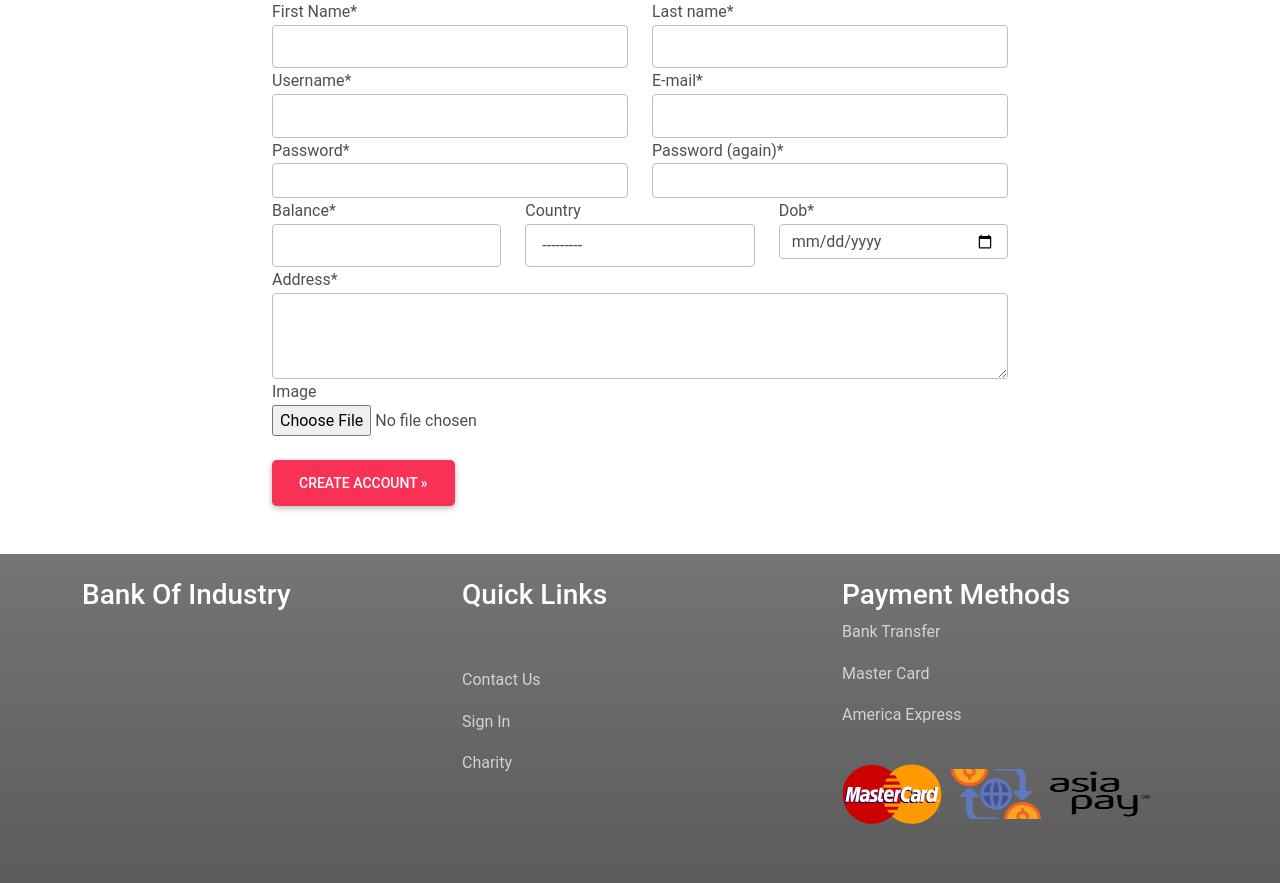
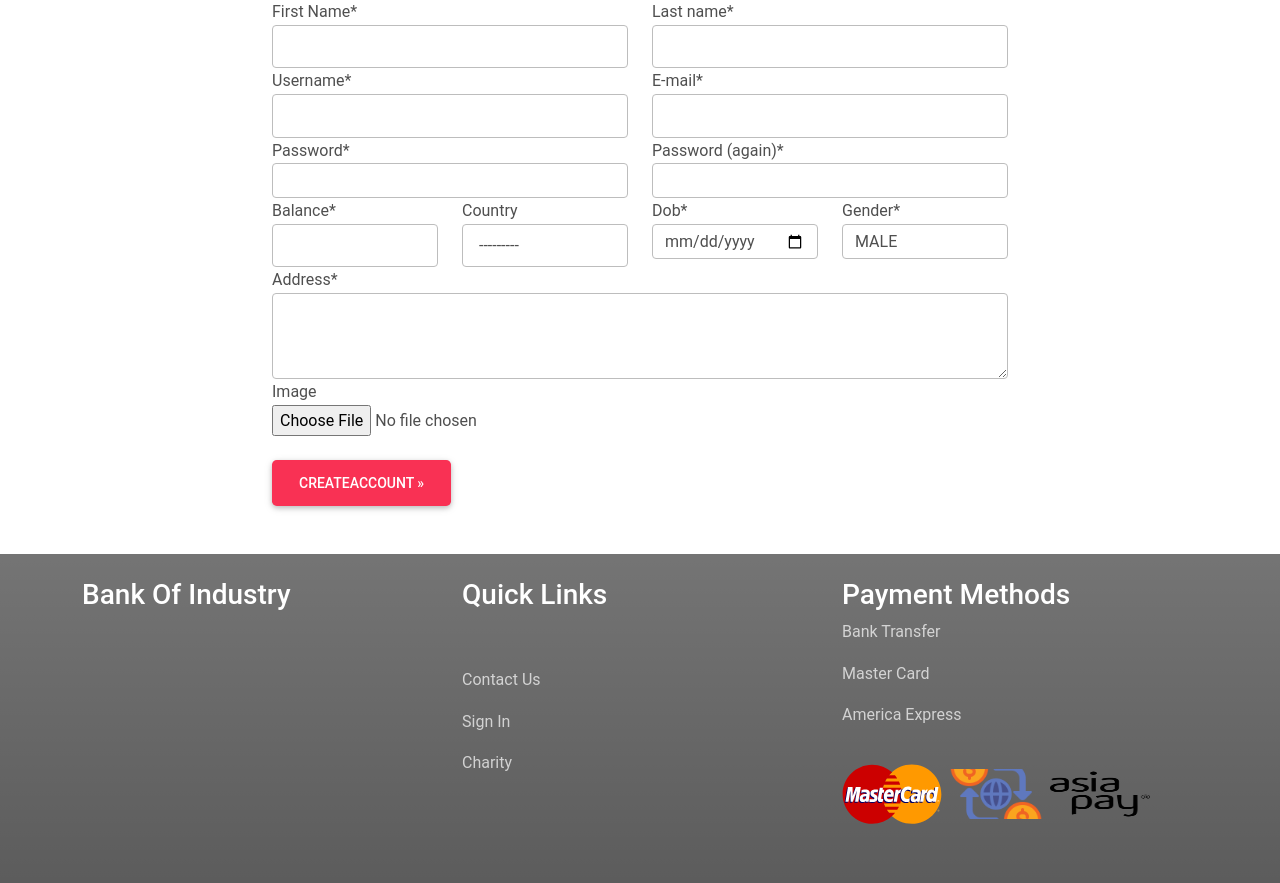
Before and after one commit to ndmichael/bankingsystem, a Django app: page /accounts/signup/ in a window 1280 px wide. Shown: the part 189-1072 px from the top of the page. Run offline with Django 4.2, Linux system fonts and the light colour scheme; some libraries are stand-ins or nearby versions.

Commit message:
updated client signup form

```diff
--- a/clients/templates/account/signup.html
+++ b/clients/templates/account/signup.html
@@ -30,14 +30,17 @@
                         <div class="form-group col-md-6 mb-0">
                             {{ form.password2|as_crispy_field }}
                         </div>
-                      <div class="form-group col-4 mb-0">
+                        <div class="form-group col-3 mb-0">
                             {{ form.balance|as_crispy_field }}
                         </div>
-                      <div class="form-group col-4 mb-0">
+                        <div class="form-group col-3 mb-0">
                             {{ form.country|as_crispy_field }}
                         </div>
-                      <div class="form-group col-4 mb-0">
+                        <div class="form-group col-3 mb-0">
                             {{ form.dob|as_crispy_field }}
+                        </div>
+                        <div class="form-group col-3 mb-0">
+                            {{ form.gender|as_crispy_field }}
                         </div>
                         <div class="form-group col-12 mb-0">
                             {{ form.address|as_crispy_field }}
@@ -49,7 +52,9 @@
                     <div class="pt-4">
                         {% if redirect_field_value %}
                         <input type="hidden" name="{{ redirect_field_name }}" value="{{ redirect_field_value }}" /> {% endif %}
-                    <button class="btn btn-danger btn-lg" type="submit">{% trans "Create Account" %} &raquo;</button>
+                        <button class="btn btn-danger btn-lg" type="submit">
+              {% trans "CreateAccount" %} &raquo;
+            </button>
                     </div>
                 </form>
             </div>
```
Lines whose indentation alone changed are shown as unchanged.
